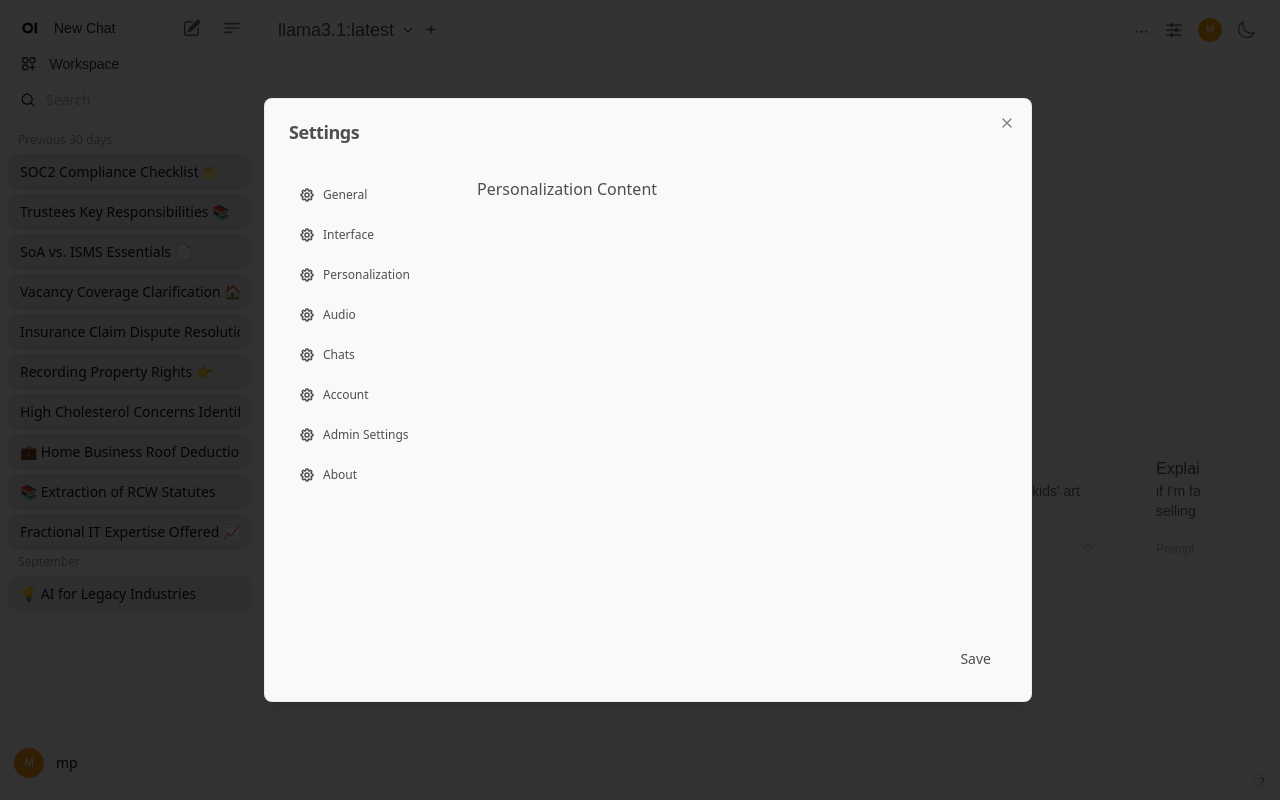
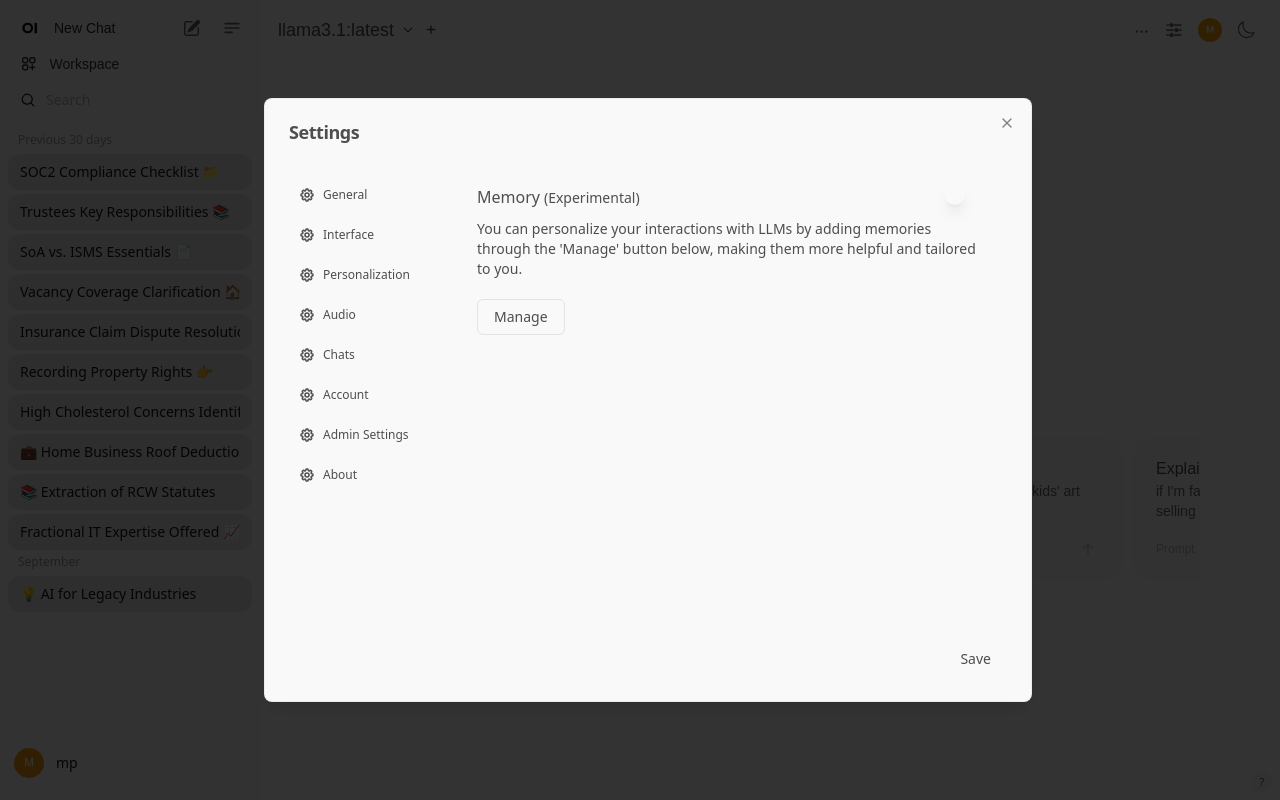
Before and after one commit to nuveminc/open-agent, a React (Vite) app: page / in a window 1280 px wide. Both pictures are taken after a click on the button "Personalization". Built offline with nearby package versions, Linux system fonts and the light colour scheme; a web font is replaced by a local one.

Commit message:
feat: add personalization

```diff
--- /dev/null
+++ b/src/components/organisms/sidebar/profile/personalization/personalization-settings.tsx
@@ -0,0 +1,34 @@
+import { Button } from '@/components/ui/button';
+import { Switch } from '@/components/ui/switch';
+import React from 'react';
+
+export const PersonalizationSettings: React.FC<object> = () => {
+  return (
+    <>
+      <div className="flex justify-between text-md font-normal mr-2 my-2">
+        <div>
+          Memory
+          <span className="ml-1 text-sm dark:text-gray-500">
+            (Experimental)
+          </span>
+        </div>
+        <div>
+          <Switch id="notifications" />
+        </div>
+      </div>
+      <div className="flex justify-between text-md font-normal mr-2 my-2">
+        <div className="text-sm dark:text-gray-500">
+          You can personalize your interactions with LLMs by adding memories
+          through the 'Manage' button below, making them more helpful and
+          tailored to you.
+        </div>
+      </div>
+      <div>
+        {/* TODO: add personalization add items; should just set an "add" in this dialog rather following OpenWebUI by opening another */}
+        <Button className="mt-3 dark:bg-gray-900 dark:hover:bg-gray-800 border dark:border-gray-800">
+          Manage
+        </Button>
+      </div>
+    </>
+  );
+};
--- a/src/components/organisms/sidebar/profile/settings-dialog-tabs.tsx
+++ b/src/components/organisms/sidebar/profile/settings-dialog-tabs.tsx
@@ -2,6 +2,7 @@ import { Icon } from '@/components/atoms';
 import React, { useState } from 'react';
 import { GeneralSettings } from './general/general-settings';
 import { InterfaceSettings } from './interface/interface-settings';
+import { PersonalizationSettings } from './personalization/personalization-settings';
 
 export function SettingsDialogTabs() {
   // State to track the currently active tab
@@ -20,8 +21,8 @@ export function SettingsDialogTabs() {
 
   const tabContent: Record<string, React.ReactNode> = {
     General: <GeneralSettings />,
-    Interface: <InterfaceSettings text="llama 3.1:latest" />,
-    Personalization: <div id="personalization">Personalization Content</div>,
+    Interface: <InterfaceSettings />,
+    Personalization: <PersonalizationSettings />,
     Audio: <div id="audio">Audio Content</div>,
     Chats: <div id="chats">Chats Content</div>,
     Account: <div id="account">Account Content</div>,
```
